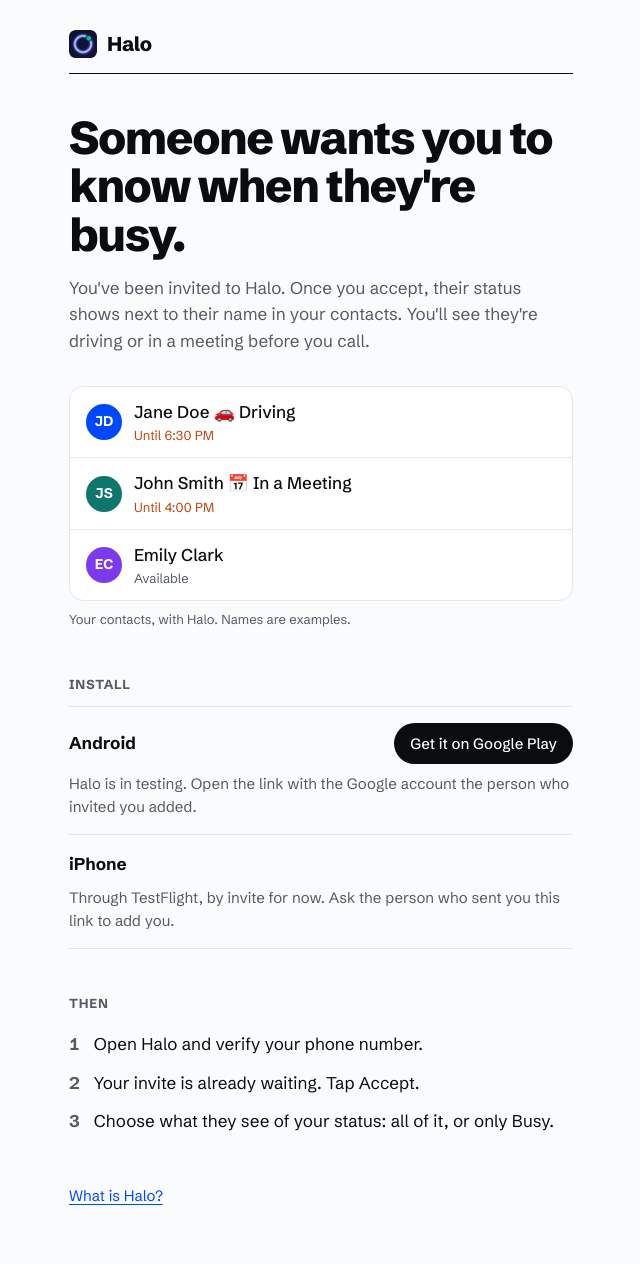
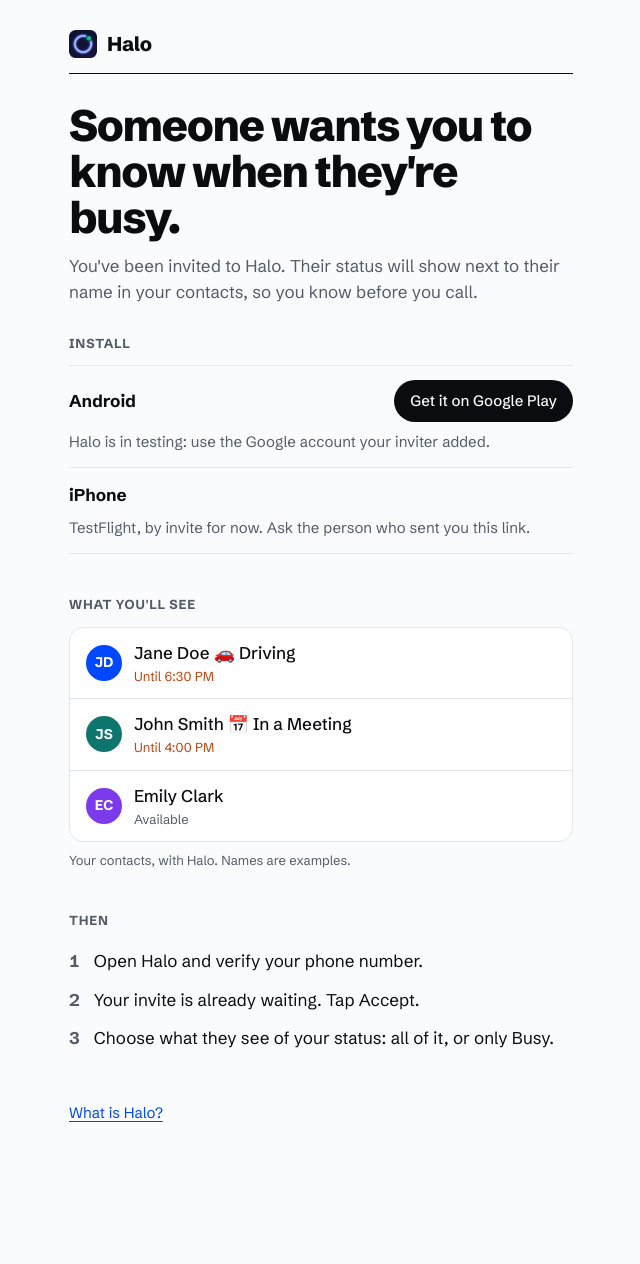
Before and after one commit to and/and.github.io, a Jekyll site: the page built from halo/get/index.html, in a window 1280 px wide. Shown: the whole page, without its empty margins (319-959 px from the left). Built offline with Jekyll 4.4.1, drawn with Linux system fonts in a browser that asks for light colours; after the commit the page ends 1181 px from its top, so only the background shows below that.

Commit message:
Halo /get: install options above the fold, example contacts below

```diff
--- a/halo/get/index.html
+++ b/halo/get/index.html
@@ -47,11 +47,11 @@ sitemap: false
     .mast img { width: 28px; height: 28px; border-radius: 22.5%; }
     .mast span { font-weight: 800; font-size: 20px; letter-spacing: -.02em; }
 
-    h1 { font-size: clamp(34px, 9vw, 46px); line-height: 1.05; letter-spacing: -.035em; font-weight: 800; margin: 40px 0 16px; }
+    h1 { font-size: clamp(30px, 8vw, 44px); line-height: 1.05; letter-spacing: -.035em; font-weight: 800; margin: 28px 0 12px; }
     .lede { color: var(--muted); }
 
     /* What the invitee will see: a slice of their own contacts list */
-    .contacts { margin: 32px 0 8px; background: var(--surface); border: 1px solid var(--rule); border-radius: 14px; overflow: hidden; }
+    .contacts { margin: 0 0 8px; background: var(--surface); border: 1px solid var(--rule); border-radius: 14px; overflow: hidden; }
     .contacts li { list-style: none; display: flex; align-items: center; gap: 12px; padding: 12px 16px; border-top: 1px solid var(--rule); }
     .contacts li:first-child { border-top: 0; }
     .av { flex: 0 0 36px; height: 36px; border-radius: 50%; display: grid; place-items: center; font-size: 14px; font-weight: 700; color: #fff; }
@@ -61,9 +61,10 @@ sitemap: false
     .who small.busy { color: var(--busy); }
     .caption { font-size: 13px; color: var(--muted); }
 
-    h2 { font-size: 13px; font-weight: 700; letter-spacing: .06em; text-transform: uppercase; color: var(--muted); margin: 44px 0 12px; }
+    h2 { font-size: 13px; font-weight: 700; letter-spacing: .06em; text-transform: uppercase; color: var(--muted); margin: 40px 0 12px; }
+    h2.first { margin-top: 28px; }
 
-    .platform { display: flex; flex-wrap: wrap; align-items: center; justify-content: space-between; gap: 8px 16px; padding: 16px 0; border-top: 1px solid var(--rule); }
+    .platform { display: flex; flex-wrap: wrap; align-items: center; justify-content: space-between; gap: 8px 16px; padding: 14px 0; border-top: 1px solid var(--rule); }
     .platform + .platform { border-bottom: 1px solid var(--rule); }
     .platform strong { font-weight: 700; }
     .platform p { flex-basis: 100%; font-size: 15px; color: var(--muted); }
@@ -86,8 +87,22 @@ sitemap: false
     </div>
 
     <h1>Someone wants you to know when they're busy.</h1>
-    <p class="lede">You've been invited to Halo. Once you accept, their status shows next to their name in your contacts. You'll see they're driving or in a meeting before you call.</p>
+    <p class="lede">You've been invited to Halo. Their status will show next to their name in your contacts, so you know before you call.</p>
 
+    <h2 class="first">Install</h2>
+    <!-- Android: Play internal testing opt-in, which works only for Google accounts on the testers list.
+         iPhone: replace the paragraph with a link once the TestFlight public link exists. -->
+    <div class="platform">
+      <strong>Android</strong>
+      <a class="get" href="https://play.google.com/apps/internaltest/4701711812677846403">Get it on Google Play</a>
+      <p>Halo is in testing: use the Google account your inviter added.</p>
+    </div>
+    <div class="platform">
+      <strong>iPhone</strong>
+      <p>TestFlight, by invite for now. Ask the person who sent you this link.</p>
+    </div>
+
+    <h2>What you'll see</h2>
     <ul class="contacts" aria-label="Example: your contacts with Halo">
       <li>
         <span class="av" style="background:#0047FF">JD</span>
@@ -104,19 +119,6 @@ sitemap: false
     </ul>
     <p class="caption">Your contacts, with Halo. Names are examples.</p>
 
-    <h2>Install</h2>
-    <!-- Android: Play internal testing opt-in, which works only for Google accounts on the testers list.
-         iPhone: replace the paragraph with a link once the TestFlight public link exists. -->
-    <div class="platform">
-      <strong>Android</strong>
-      <a class="get" href="https://play.google.com/apps/internaltest/4701711812677846403">Get it on Google Play</a>
-      <p>Halo is in testing. Open the link with the Google account the person who invited you added.</p>
-    </div>
-    <div class="platform">
-      <strong>iPhone</strong>
-      <p>Through TestFlight, by invite for now. Ask the person who sent you this link to add you.</p>
-    </div>
-
     <h2>Then</h2>
     <ol>
       <li>Open Halo and verify your phone number.</li>
```
